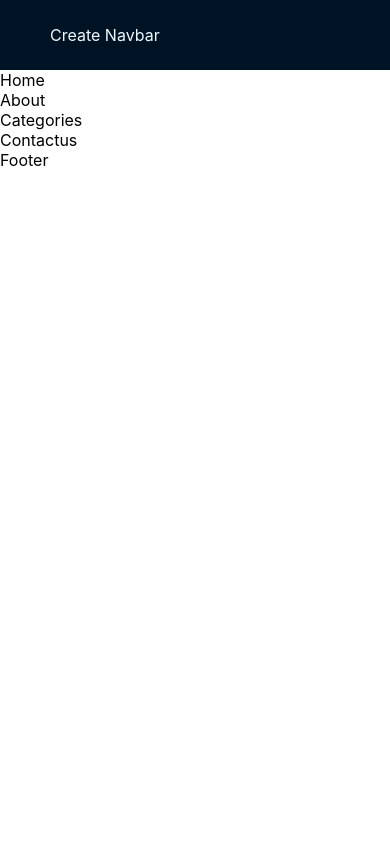
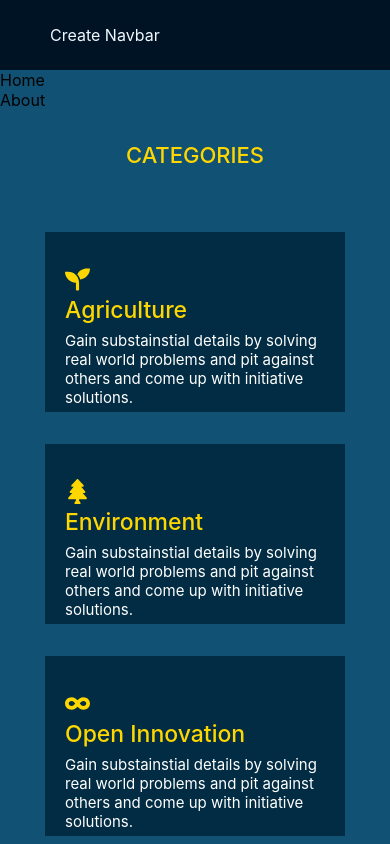
Before and after one commit to Yash282003/innobuzz-tritiya, a React (Create React App) app: page / in a window 390 px wide. Shown: the top 844 px of the page. Built offline with nearby package versions, Linux system fonts and the light colour scheme.

Commit message:
Categories page added

```diff
--- a/package.json
+++ b/package.json
@@ -11,6 +11,7 @@
     "@testing-library/user-event": "^13.5.0",
     "react": "^18.2.0",
     "react-dom": "^18.2.0",
+    "react-icons": "^4.6.0",
     "react-router-dom": "^6.4.2",
     "react-scripts": "5.0.1",
     "web-vitals": "^2.1.4"
--- /dev/null
+++ b/src/components/Categories/Categories.css
@@ -0,0 +1,198 @@
+*{
+    margin: 0;
+    padding: 0;
+    box-sizing: border-box;
+
+}
+.test{
+    background-color: #022C43 #053F5E #115173 #FFD700 #FFFFFF;
+}
+body {
+    padding-bottom: 50px;
+    background-color: #115173;
+}
+.heading{
+    font-size: 35px;
+    color: white;
+}
+.main{
+    margin-top: 2rem;
+    display: flex;
+    flex-direction: column;
+    background-color:#115173 ;
+    width: 100%;
+   align-items: center;
+   row-gap: 4rem;
+
+}
+.cards{
+    display: grid;
+    grid-template-columns: 1fr 1fr;
+    grid-template-rows: 1fr 1fr 1fr;
+    gap: 2.5rem;
+
+}
+.card1{
+    width: 450px;
+    height: 200px;
+    padding-right: 40px;
+    padding-top: 45px;
+    padding-bottom: 50px;
+    padding-left: 25px;
+    background-color: #022C43 ;
+}
+.grn{
+    color: #FFD700;
+    font-weight: 500;
+}
+.cardHeading{
+    font-size: 25px;
+    font-weight: 500;
+    color: #FFD700;
+}
+.card1p{
+    margin-top: 7px;
+    font-size: 15px;
+    color: white;
+}
+@media screen and (max-width:1024px){
+    .cards{
+        gap: 2rem;
+    }
+    .card1{
+        width: 430px;
+        padding-right: 30px;
+    padding-top: 47px;
+    padding-bottom: 47px;
+    }
+}
+@media screen and (max-width:959px){
+    .cards{
+        gap: 1.5rem;
+    }
+}
+@media screen and (max-width:929px){
+    .cards{
+        gap: 1.3rem;
+    }
+    .card1{
+        width: 400px;
+        height: 180px;
+        padding-right: 30px;
+    padding-top: 40px;
+    padding-bottom: 20px;
+    }
+    .cardHeading{
+        font-size: 23px;
+        font-weight: 500;
+    }
+    .card1p{
+        margin-top: 7px;
+        font-size: 15px;
+    }
+}
+@media screen and (max-width:844px){
+    .card1{
+        width: 365px;
+        height: 180px;
+        padding-right: 30px;
+        padding-top: 40px;
+        padding-bottom: 20px;
+    }
+}
+@media screen and (max-width:844px){
+    .cards{
+        gap: 1rem;
+    }
+}
+@media screen and (max-width:784px){
+    .cards{
+        display: flex;
+        flex-direction: column;
+        row-gap: 2rem;
+    }
+    .card1{
+        width: 500px;
+        height: 190px;
+        padding-right: 40px;
+        padding-top: 50px;
+        padding-bottom: 45px;
+        padding-left: 25px;
+
+    }
+}
+@media screen and (max-width:570px){
+    .card1{
+        width: 470px;
+        height: 190px;
+        padding-right: 40px;
+        padding-top: 50px;
+        padding-bottom: 45px;
+        padding-left: 25px;
+
+    }
+    .heading{
+        font-size: 30px;
+        color: white;
+    }
+}
+@media screen and (max-width:531px){
+    .card1{
+        width: 430px;
+        height: 180px;
+        padding-right: 40px;
+        padding-top: 45px;
+        padding-bottom: 45px;
+        padding-left: 25px;
+    }
+    .cardHeading{
+        font-size: 23px;
+        font-weight: 500;
+    }
+    .card1p{
+        margin-top: 7px;
+        font-size: 15px;
+    }
+}
+@media screen and (max-width:473px){
+    .card1{
+        width: 380px;
+        height: 180px;
+        padding-right: 40px;
+        padding-top: 45px;
+        padding-bottom: 45px;
+        padding-left: 25px;
+    }
+    .heading{
+        font-size: 25px;
+        color: white;
+    }
+}
+@media screen and (max-width:438px){
+    .card1{
+        width: 330px;
+        height: 180px;
+        padding-right: 30px;
+        padding-top: 35px;
+        padding-bottom: 35px;
+        padding-left: 25px;
+    }
+    .heading{
+        font-size: 25px;
+        color: white;
+    }
+}
+@media screen and (max-width:391px){
+    .card1{
+        width: 300px;
+        height: 180px;
+        padding-right: 25px;
+        padding-top: 35px;
+        padding-bottom: 35px;
+        padding-left: 20px;
+    }
+    .heading{
+        font-size: 22px;
+        color: white;
+    }
+}
--- a/src/components/Categories/Categories.jsx
+++ b/src/components/Categories/Categories.jsx
@@ -1,8 +1,60 @@
 import React from 'react'
-
+import './Categories.css'
+import {FaHeartbeat} from "react-icons/fa";
+import {FaGlobe} from "react-icons/fa";
+import {FaSeedling} from "react-icons/fa";
+import {FaInfinity} from "react-icons/fa";
+import {FaUserGraduate} from "react-icons/fa";
+import {FaTree} from "react-icons/fa";
 const Categories = () => {
   return (
-    <div>Categories</div>
+    <div className='main'>
+      <div className="heading"><span className='grn'>CATEGORIES</span></div>
+      <div className="cards">
+              <div className="card1">
+              <FaSeedling style={{color: "#FFD700"}} size={25}/>
+                <div className="cardHeading">Agriculture</div>
+
+                <p className="card1p">Gain substainstial details by solving real world problems
+                and pit against others and come up with initiative solutions.</p>
+              </div>
+              <div className="card1">
+              <FaTree style={{color: "#FFD700"}} size={25}/>
+              <div className="cardHeading">Environment</div>
+
+              <p className="card1p">Gain substainstial details by solving real world problems
+                and pit against others and come up with initiative solutions.</p>
+              </div>
+              <div className="card1">
+              <FaInfinity style={{color: "#FFD700"}} size={25}/>
+                <div className="cardHeading">Open Innovation</div>
+
+                <p className="card1p">Gain substainstial details by solving real world problems
+                and pit against others and come up with initiative solutions.</p>
+              </div>
+              <div className="card1">
+              <FaGlobe style={{color: "#FFD700"}} size={25}/>
+                <div className="cardHeading">Web 3</div>
+
+                <p className="card1p">Gain substainstial details by solving real world problems
+                and pit against others and come up with initiative solutions.</p>
+              </div>
+              <div className="card1">
+                 <FaHeartbeat style={{color: "#FFD700"}} size={25}/>
+                <div className="cardHeading">Healthcare</div>
+
+                <p className="card1p">Gain substainstial details by solving real world problems
+                and pit against others and come up with initiative solutions.</p>
+              </div>
+              <div className="card1">
+              <FaUserGraduate style={{color: "#FFD700"}} size={25}/>
+                <div className="cardHeading">Education</div>
+
+                <p className="card1p">Gain substainstial details by solving real world problems
+                and pit against others and come up with initiative solutions.</p>
+              </div>
+      </div>
+    </div>
   )
 }
 
```
Also changed, not shown: 1 other file (tests, documents, lock files or other folders).
